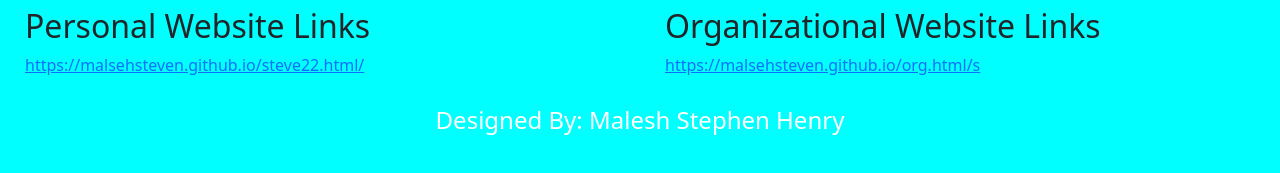
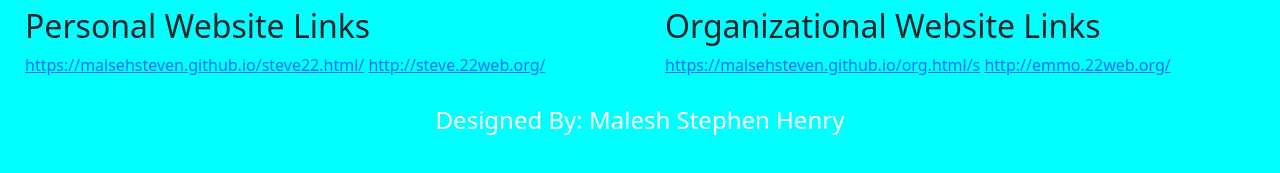
Before and after one commit to malsehsteven/exam, a plain HTML site: page index.html in a window 1280 px wide. Shown: the part 491-664 px from the top of the page. Drawn offline with nearby package versions, Linux system fonts and the light colour scheme.

Commit message:
Update index.html

```diff
--- a/index.html
+++ b/index.html
@@ -39,10 +39,12 @@
         <div class="web">
             <h2>Personal Website Links</h2>
             <a href="#"> https://malsehsteven.github.io/steve22.html/</a>
+            <a href="#">http://steve.22web.org/</a>
         </div>
         <div class="web">
             <h2>Organizational Website Links</h2>
             <a href="#">https://malsehsteven.github.io/org.html/s</a>
+            <a href="#">http://emmo.22web.org/</a>
         </div>
     </section>
     <footer>
```
